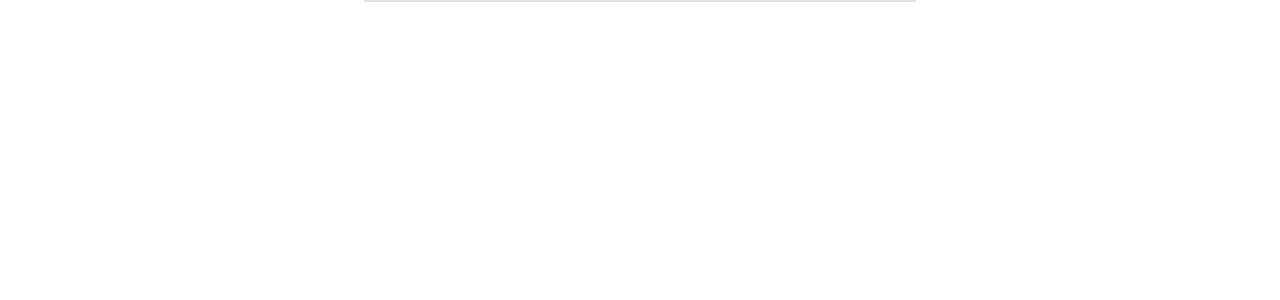
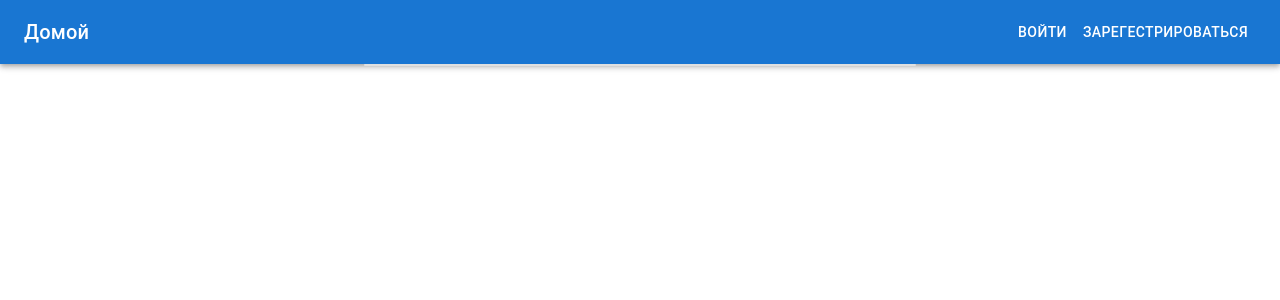
Before and after one commit to salavat876/rostelekom, a React (Create React App) app: page / in a window 1280 px wide. Shown: the top 300 px of the page. Built offline with nearby package versions, Linux system fonts and the light colour scheme.

Commit message:
added redux

```diff
--- a/src/App.js
+++ b/src/App.js
@@ -1,8 +1,10 @@
 import Main from "./components/Main";
+import NavBar from "./components/Navbar";
 
 function App() {
   return (
      <>
+         <NavBar/>
         <Main/>
      </>
   );
```
Also changed, not shown: src/components/Navbar.js (renamed from src/Navbar.js).
